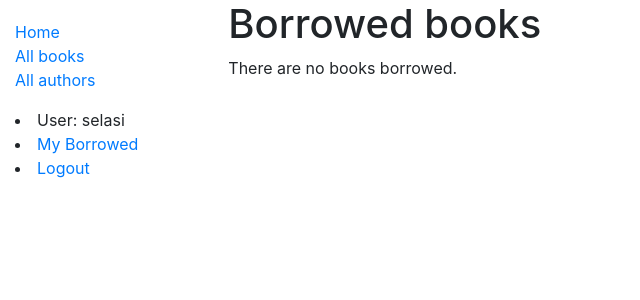
After one commit to Selasi3/librarysystem, a Django app: page /catalog/mybooks/ in a window 1280 px wide. The commit adds this page. Shown: the top 300 px of the page, without its empty margins (0-640 px from the left). Run offline with Django 3.2, Linux system fonts and the light colour scheme; a user stored in the database is signed in; data that the repository does not hold is empty; some libraries are stand-ins or nearby versions.

Commit message:
implement functionality to display list of borrowed books

```diff
--- a/catalog/admin.py
+++ b/catalog/admin.py
@@ -17,6 +17,7 @@ class BookAdmin(admin.ModelAdmin):
 
 @admin.register(BookInstance)
 class BookInstanceAdmin(admin.ModelAdmin):
+    list_display =('book', 'status', 'borrower', 'due_back', 'id')
     list_filter = ('status', 'due_back')
     fieldsets = (
         (None, {
--- a/catalog/templates/base.html
+++ b/catalog/templates/base.html
@@ -25,6 +25,8 @@
                 </ul>
                 {% if user.is_authenticated%}
                 <li>User: {{ user.get_username }}</li>
+                <li><a href="{% url 'my-borrowed' %}">My Borrowed</a></li>
+
                 <li><a href="{% url 'logout'%}?next={{request.path}}">Logout</a></li>
                 {% else %}
                 <li><a href="{% url 'login'%}?next={{request.path}}">Login</a></li>{% endif %} {% endblock %}
--- /dev/null
+++ b/catalog/templates/catalog/bookinstance_list_borrowed_user.html
@@ -0,0 +1,16 @@
+{% extends "base.html" %}{% block content %}
+<h1>Borrowed books</h1>
+
+{% if bookinstance_list %}
+<ul>
+
+    {% for bookinst in bookinstance_list %}
+    <li class="{% if bookinst.is_overdue %}text-danger{% endif %}">
+        <a href="{% url 'book-detail' bookinst.book.pk %}">{{bookinst.book.title}}</a> ({{ bookinst.due_back }})
+    </li>
+    {% endfor %}
+</ul>
+
+{% else %}
+<p>There are no books borrowed.</p>
+{% endif %}{% endblock content %}
--- a/catalog/urls.py
+++ b/catalog/urls.py
@@ -8,4 +8,6 @@ urlpatterns = [
     path('books/<int:pk>', views.BookDetailView.as_view(), name="book_detail"),
     path('authors/', views.AuthorListView.as_view(), name='authors'),
     path('authors/<int:pk>', views.AuthorListView.as_view(), name="author_detail"),
+    path('mybooks/', views.LoanedBooksByUserListView.as_view(), name='my-borrowed'),
+
 ]
--- a/catalog/views.py
+++ b/catalog/views.py
@@ -1,4 +1,5 @@
 from django.shortcuts import render
+from django.contrib.auth.mixins import LoginRequiredMixin
 from .models import Book, Author, BookInstance, Genre, Language
 from django.views import generic
 # Create your views here.
@@ -36,3 +37,11 @@ class AuthorListView(generic.ListView):
 
 class AuthorDetailView(generic.DetailView):
     model = Author
+
+class LoanedBooksByUserListView(LoginRequiredMixin, generic.ListView):
+    model = BookInstance
+    template_name = 'catalog/bookinstance_list_borrowed_user.html'
+    paginate_by = 10
+
+    def get_queryset(self):
+        return BookInstance.objects.filter(borrower=self.request.user).filter(status__exact='o').order_by('due_back')
```
Also changed, not shown: catalog/models.py (+11 -0 lines), catalog/migrations/0002_bookinstance_borrower.py (added), db.sqlite3.
